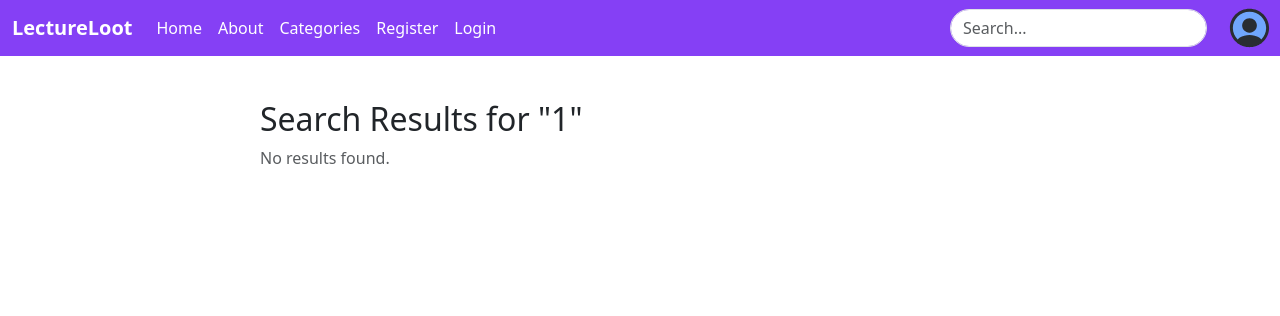
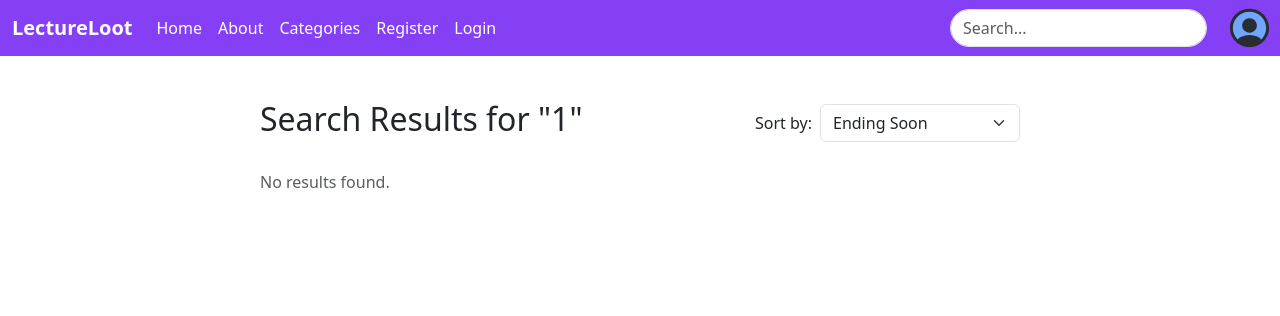
Before and after one commit to kupian/LectureLoot, a Django app: page /search/1/ in a window 1280 px wide. Shown: the top 316 px of the page. Run offline with Django 3.2, Linux system fonts and the light colour scheme; data that the repository does not hold is empty; some libraries are stand-ins or nearby versions.

Commit message:
implemented a sort-by dropdown

```diff
--- a/lectureloot/app/views.py
+++ b/lectureloot/app/views.py
@@ -8,6 +8,18 @@ from django.contrib.auth import authenticate, login as auth_login, logout as aut
 from django.contrib import messages
 from django.http import HttpResponse, JsonResponse
 from django.utils.timezone import now
+
+# sort query matches by a query
+def sort(query_matches, sort_by):
+  if sort_by == "title":
+    query_matches = query_matches.order_by("title")
+  elif sort_by == "price_low":
+    query_matches = query_matches.order_by("highest_bid__amount")
+  elif sort_by == 'price_high':
+    query_matches = query_matches.order_by('-highest_bid__amount')
+  elif sort_by == 'end_datetime':
+    query_matches = query_matches.order_by('end_datetime')
+  return query_matches
 
 # Listing view
 def listing_detail(request, pk):
@@ -173,9 +185,14 @@ def search(request, query):
   if query:
     query_matches = Listing.objects.filter(title__icontains=query)
 
+    # handle sorting
+    sort_by = request.GET.get("sort_by", "end_datetime")
+    query_matches = sort(query_matches, sort_by)
+
     context = {
       "query": query,
       "results": query_matches,
+      "sort_by": sort_by
     }
 
     print(query_matches)
@@ -210,9 +227,13 @@ def category(request, name):
   else:
     listings = Listing.objects.filter(category = category)
 
+    sort_by = request.GET.get("sort_by", "end_datetime")
+    listings = sort(listings, sort_by)
+
   context = {
     "name": name,
     "listings": listings,
+    "sort_by": sort_by
   }
   return render(request, 'app/category.html', context=context)
 
--- /dev/null
+++ b/lectureloot/templates/app/filter.html
@@ -0,0 +1 @@
+<p class="text-end">Sort by SOMETHING</p>
--- a/lectureloot/templates/app/search.html
+++ b/lectureloot/templates/app/search.html
@@ -4,7 +4,22 @@
 
 {% block body_block %}
 <div class="container mt-4">
-    <h2>Search Results for "{{ query }}"</h2>
+    <div class="row mb-4 align-items-center">
+        <div class="col">
+            <h2>Search Results for "{{ query }}"</h2>
+        </div>
+        <div class="col-md-auto">
+            <form id="sortForm" method="GET" class="d-flex align-items-center">
+                <label for="sort_by" class="me-2 text-nowrap">Sort by:</label>
+                <select id="sort_by" name="sort_by" class="form-select" style="min-width: 200px;" onchange="document.getElementById('sortForm').submit();">
+                    <option value="title" {% if sort_by == 'title' %}selected{% endif %}>Name (A-Z)</option>
+                    <option value="price_low" {% if sort_by == 'price_low' %}selected{% endif %}>Price (Low to High)</option>
+                    <option value="price_high" {% if sort_by == 'price_high' %}selected{% endif %}>Price (High to Low)</option>
+                    <option value="end_datetime" {% if sort_by == 'end_datetime' %}selected{% endif %}>Ending Soon</option>
+                </select>
+            </form>
+        </div>
+    </div>
 
     {% if results %}
         <div class="row g-4">
```
Also changed, not shown: lectureloot/app/templatetags/sort.py (added, +7 -0 lines), lectureloot/templates/app/category.html (+20 -1 lines).
